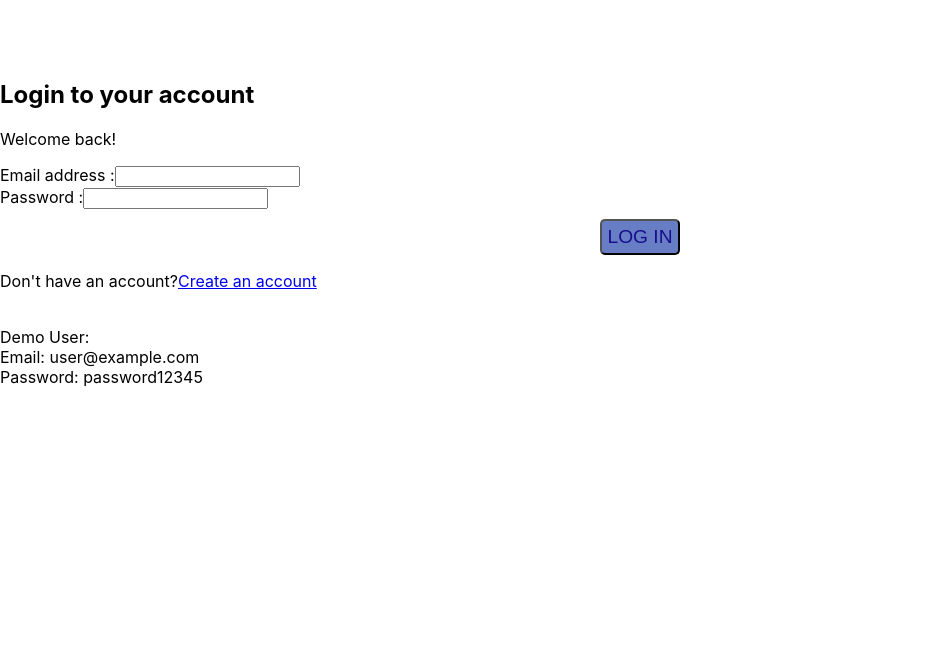
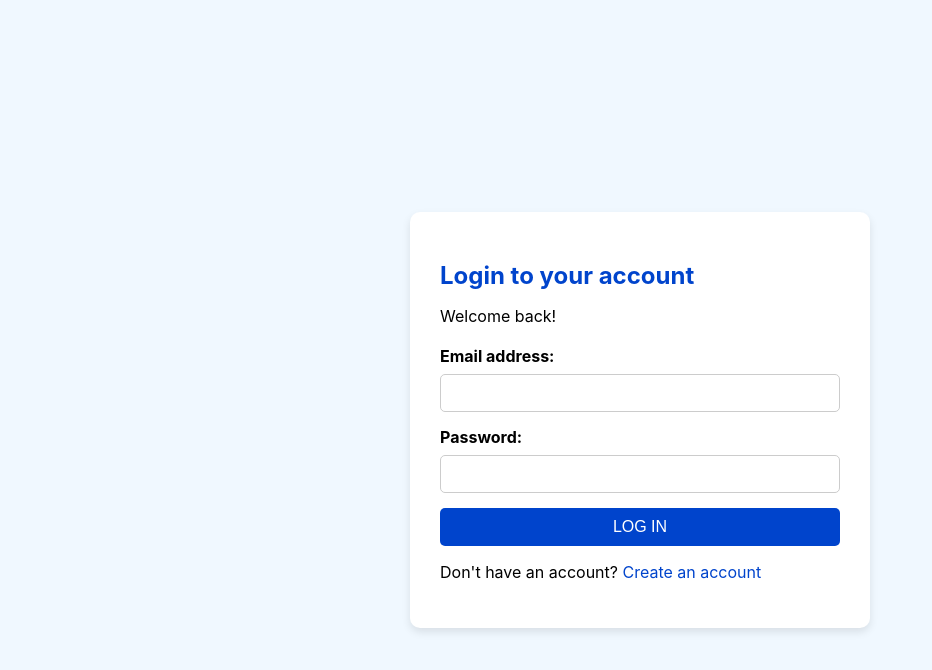
Before and after one commit to cfgjc24/Team-8, a React (Create React App) app in the folder my-app/: page /login in a window 1280 px wide. Shown: the top 670 px of the page, without its empty margins (0-932 px from the left). Built offline with nearby package versions, Linux system fonts and the light colour scheme.

Commit message:
Added CSS for LoginPage

```diff
--- /dev/null
+++ b/my-app/src/LoginPage.css
@@ -0,0 +1,107 @@
+/* General styling for the login container */
+.login-container {
+    text-align: center;
+    display: flex;
+    justify-content: center;
+    align-items: center;
+    min-height: 100vh; /* Ensures the form is vertically centered */
+    background-color: #f0f8ff; /* Light blue background */
+    padding: 20px;
+  }
+
+  /* Styling for the login form itself */
+  .login-form {
+    background-color: white;
+    padding: 30px;
+    border-radius: 10px;
+    box-shadow: 0 4px 8px rgba(0, 0, 0, 0.1); /* Adds subtle shadow */
+    width: 100%;
+    max-width: 400px;
+    text-align: left;
+  }
+
+  /* Header styles */
+  .login-header h2 {
+    color: #0044cc; /* Blue for the main heading */
+    font-size: 24px;
+    margin-bottom: 10px;
+  }
+
+  .login-header p {
+    color: #000000; /* Black for the welcome message */
+    font-size: 16px;
+    margin-bottom: 20px;
+  }
+
+  /* Styling for each label */
+  .login-label {
+    font-size: 16px;
+    color: #000000; /* Black text for labels */
+    display: block;
+    margin-bottom: 8px;
+    font-weight: bold;
+  }
+
+  /* Styling for the input fields */
+  .login-input {
+    width: 100%;
+    padding: 10px;
+    margin-bottom: 15px;
+    border: 1px solid #cccccc;
+    border-radius: 5px;
+    font-size: 14px;
+    box-sizing: border-box;
+  }
+
+  /* Button styling */
+  .login-button {
+    background-color: #0044cc; /* Blue background */
+    color: white; /* White text */
+    border: none;
+    border-radius: 5px;
+    font-size: 16px;
+    padding: 10px;
+    width: 100%;
+    cursor: pointer;
+  }
+
+  .login-button:hover {
+    background-color: #003399; /* Slightly darker blue on hover */
+  }
+
+  /* Link styling inside the form */
+  .login-link {
+    color: #0044cc;
+    text-decoration: none;
+  }
+
+  .login-link:hover {
+    text-decoration: underline;
+  }
+
+  /* Styling for the demo user information */
+  .demo-user {
+    color: #666;
+    font-size: 14px;
+    margin-top: 15px;
+  }
+
+  /* Success and error messages */
+  .success, .error {
+    margin-top: 15px;
+    padding: 10px;
+    border-radius: 5px;
+    font-size: 14px;
+    text-align: center;
+    width: 100%;
+  }
+
+  .success {
+    background-color: #d4edda; /* Light green for success */
+    color: #155724; /* Dark green text */
+  }
+
+  .error {
+    background-color: #f8d7da; /* Light red for error */
+    color: #721c24; /* Dark red text */
+  }
--- a/my-app/src/LoginPage.js
+++ b/my-app/src/LoginPage.js
@@ -1,22 +1,23 @@
-import { useState } from "react"
-import axios from "axios"
-import { useNavigate, Link } from "react-router-dom"
-import Swal from "sweetalert2"
+import { useState } from "react";
+import axios from "axios";
+import { useNavigate, Link } from "react-router-dom";
+import Swal from "sweetalert2";
+import './LoginPage.css';  // Import the CSS file
 
-export default function LoginPage(){
+export default function LoginPage() {
 
-    const navigate = useNavigate()
+    const navigate = useNavigate();
 
-    const [email, setEmail] = useState("")
-    const [password, setPassword] = useState("")
+    const [email, setEmail] = useState("");
+    const [password, setPassword] = useState("");
 
-    async function handleLogin(e){
-        e.preventDefault()
+    async function handleLogin(e) {
+        e.preventDefault();
         try {
-            const requestBody = {email, password}
-            const response = await axios.post('https://api.p2.lc2s5.foxhub.space/login', requestBody)
-            localStorage.setItem('access_token', response.data.access_token)
-            navigate('/')
+            const requestBody = { email, password };
+            const response = await axios.post('https://api.p2.lc2s5.foxhub.space/login', requestBody);
+            localStorage.setItem('access_token', response.data.access_token);
+            navigate('/');
         } catch (error) {
             console.log(error);
             Swal.fire({
@@ -28,22 +29,25 @@ export default function LoginPage(){
     }
 
     return (
-        <div className="container" style={{marginTop:"10vh"}}>
-            <form onSubmit={handleLogin}>
-                <h2>Login to your account</h2>
-                <p>Welcome back!</p>
-                <div className="mb-3">
-                    <label htmlFor="email" className="form-label">Email address :</label>
-                    <input onChange={e => {setEmail(e.target.value)}} type="email" className="form-control" id="email"/>
+        <div className="login-container">
+            <form onSubmit={handleLogin} className="login-form">
+                <div className="login-header">
+                    <h2>Login to your account</h2>
+                    <p>Welcome back!</p>
                 </div>
                 <div className="mb-3">
-                    <label htmlFor="password" className="form-label">Password :</label>
-                    <input onChange={e => {setPassword(e.target.value)}} type="password" className="form-control" id="password"/>
+                    <label htmlFor="email" className="login-label">Email address:</label>
+                    <input onChange={e => { setEmail(e.target.value) }} type="email" className="login-input" id="email" />
                 </div>
-                <button type="submit" className="btn btn-primary">LOG IN</button>
-                <p style={{marginTop:"2vh"}}>Don't have an account?<Link to={'/register'}>Create an account</Link></p>
-                <p><br />Demo User: <br />Email: user@example.com <br />Password: password12345</p>
+                <div className="mb-3">
+                    <label htmlFor="password" className="login-label">Password:</label>
+                    <input onChange={e => { setPassword(e.target.value) }} type="password" className="login-input" id="password" />
+                </div>
+                <button type="submit" className="login-button">LOG IN</button>
+                <p style={{ marginTop: "2vh" }}>
+                    Don't have an account? <Link to={'/register'} className="login-link">Create an account</Link>
+                </p>
             </form>
         </div>
-    )
+    );
 }
```
